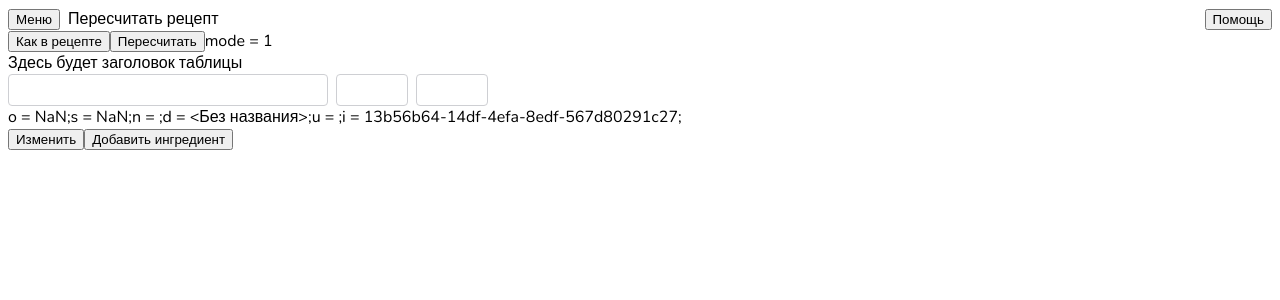
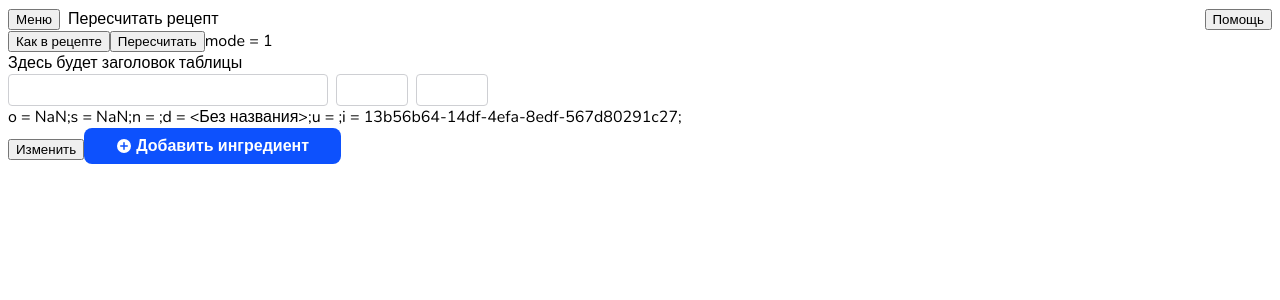
Before and after one commit to stepanzh/Proportio-beta, a Vue app: page / in a window 1280 px wide. Shown: the top 300 px of the page. Built offline with nearby package versions, Linux system fonts and the light colour scheme.

Commit message:
draft(ui): primary button with label and optional icon

```diff
--- a/package.json
+++ b/package.json
@@ -9,6 +9,7 @@
     "preview": "vite preview"
   },
   "dependencies": {
+    "@heroicons/vue": "^2.1.3",
     "pinia": "^2.1.7",
     "vue": "^3.4.21"
   },
--- a/src/assets/base.css
+++ b/src/assets/base.css
@@ -1,13 +1,18 @@
 :root {
-    --blue-ribbon-400: #529fff;
-    --red-orange-500: #f93224;
-    --shuttle-gray-200: #cecfd3;
-    --shuttle-gray-300: #acaeb4;
+  --blue-ribbon-400: #529fff;
+  --blue-ribbon-600: #0d51fd;
+  --blue-ribbon-700: #0c3fe9;
+  --blue-ribbon-800: #1134BC;
+  --red-orange-500: #f93224;
+  --shuttle-gray-200: #cecfd3;
+  --shuttle-gray-300: #acaeb4;
+  --weight-regular: 400;
+  --weight-semibold: 600;
 }
 
 body {
   font-family: 'Nunito', sans-serif;
   font-optical-sizing: auto;
-  font-weight: 400;
+  font-weight: var(--weight-regular);
   font-style: normal;
 }
--- a/src/components/OriginalTable.vue
+++ b/src/components/OriginalTable.vue
@@ -3,8 +3,8 @@
         <div v-for="ingr in store.ingredients" :key="ingr.id">
             <!-- One row -->
             <div class="table-row">
-                <TextField v-model="ingr.name" class="cell-name"/>
-                <OriginalAmount v-model="ingr.originalAmount" class="cell-amount"/>
+                <TextField v-model="ingr.name" class="cell-name" />
+                <OriginalAmount v-model="ingr.originalAmount" class="cell-amount" />
                 <TextField v-model="ingr.unit" class="cell-unit" />
             </div>
             <!-- Debug info -->
@@ -20,7 +20,11 @@
         <!-- Actions -->
         <div>
             <button @click="proportio.navToEdit()">Изменить</button>
-            <button @click="store.add()">Добавить ингредиент</button>
+            <ButtonFilledPrimary @click="store.add()" label="Добавить ингредиент">
+                <template #icon>
+                    <PlusCircleIcon />
+                </template>
+            </ButtonFilledPrimary>
         </div>
     </div>
 </template>
@@ -30,6 +34,8 @@
 import { useProportioCalculatorStore } from '@/stores/proportioCalculator'
 import { useProportioNavStore } from '@/stores/proportioNav'
 import OriginalAmount from '@/components/OriginalAmount.vue'
+import ButtonFilledPrimary from '@/ui/ButtonFilledPrimary.vue'
+import { PlusCircleIcon } from '@heroicons/vue/16/solid'
 
 const proportio = useProportioNavStore()
 const store = useProportioCalculatorStore()
--- a/src/main.js
+++ b/src/main.js
@@ -9,7 +9,7 @@ import '@/assets/app.css'
 const pinia = createPinia()
 const app = createApp(App)
 
-uiComponents.forEach((x) => app.component(x.__name, x))
+uiComponents.forEach((x) => { console.log(x.__name); app.component(x.__name, x) })
 
 app.use(pinia)
 app.mount('#app')
--- /dev/null
+++ b/src/ui/ButtonFilledPrimary.vue
@@ -0,0 +1,66 @@
+<template>
+    <button class="btn btn-filled-primary">
+        <div class="btn__content">
+            <span class="btn__icon">
+                <slot name="icon" />
+            </span>
+            <span class="btn__label">{{ label }}</span>
+        </div>
+    </button>
+</template>
+
+
+<script setup>
+const props = defineProps({
+    'label': { type: String }
+})
+</script>
+
+
+<style>
+.btn {
+    cursor: pointer;
+    font-size: 16px;
+    line-height: 1;
+    font-family: inherit;
+    font-weight: var(--weight-semibold);
+    border-radius: 8px;
+}
+
+.btn__content {
+    /* Overpower (?) */
+    display: flex;
+    gap: 4px;
+}
+
+.btn__icon {
+    /* Overpower (?) */
+    display: flex;
+    align-items: center;
+    justify-content: center;
+    max-width: 20px;
+    max-height: 20px;
+}
+
+.btn__icon > svg {
+    width: 16px;
+    height: 16px;
+}
+
+.btn__label {
+    display: inline-block;
+    padding: 2px 0;
+}
+
+.btn-filled-primary {
+    padding: 8px 32px;
+    background-color: var(--blue-ribbon-600);
+    color: white;
+    border: none;
+    outline: none;
+}
+
+.btn-filled-primary:hover { background-color: var(--blue-ribbon-700); }
+.btn-filled-primary:active { background-color: var(--blue-ribbon-800); }
+
+</style>
--- a/src/ui/index.js
+++ b/src/ui/index.js
@@ -1,5 +1,7 @@
+import ButtonFilledPrimary from '@/ui/ButtonFilledPrimary.vue'
 import TextField from '@/ui/TextField.vue'
 
 export default [
-    TextField
+    ButtonFilledPrimary,
+    TextField,
 ]
```
Also changed, not shown: 1 other file (tests, documents, lock files or other folders).
